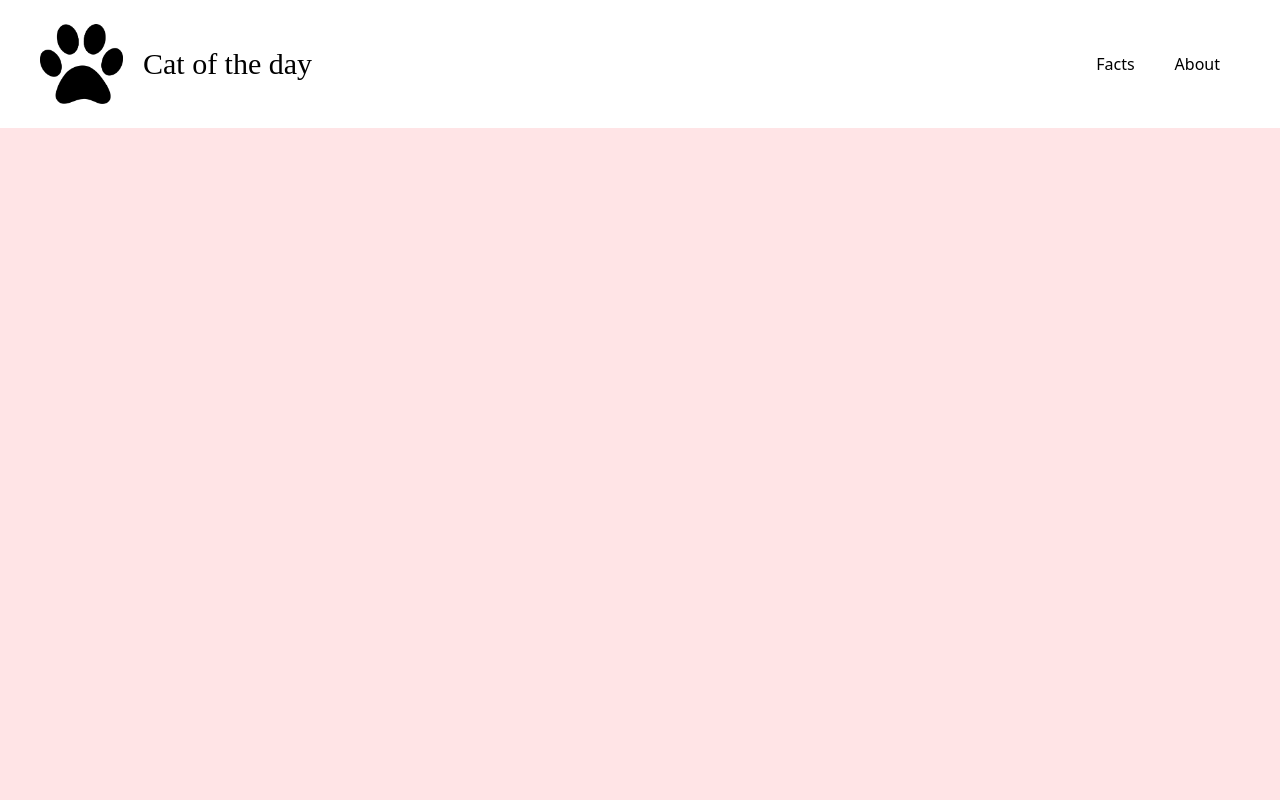
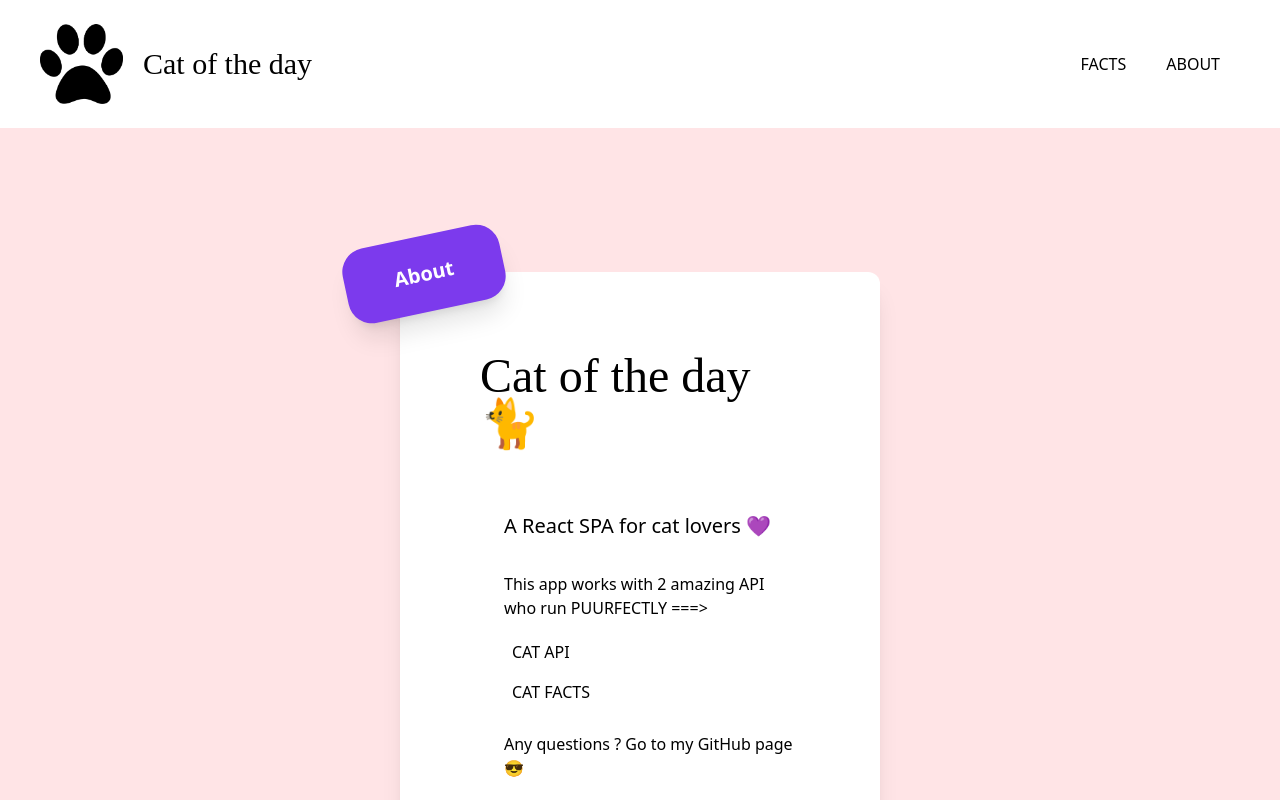
Before and after one commit to DrHyde01/CatOfTheDay--v2, a React (Create React App) app: page /about in a window 1280 px wide. Shown: the top 800 px of the page. Built offline with nearby package versions, Linux system fonts and the light colour scheme; a web font is replaced by a local one.

Commit message:
Add animations

```diff
--- a/package.json
+++ b/package.json
@@ -7,6 +7,7 @@
     "@testing-library/jest-dom": "^5.16.1",
     "@testing-library/react": "^12.1.2",
     "@testing-library/user-event": "^13.5.0",
+    "framer-motion": "^6.2.3",
     "react": "^17.0.2",
     "react-dom": "^17.0.2",
     "react-router-dom": "^6.2.1",
--- a/src/Components/FactCard/index.jsx
+++ b/src/Components/FactCard/index.jsx
@@ -1,5 +1,6 @@
 import { RefreshIcon } from '@heroicons/react/solid'
 import factIllustration from '../../Assets/catbooks.png'
+import { motion } from 'framer-motion'
 
 function NextFact() {
   window.location.reload(false)
@@ -8,7 +9,13 @@ function NextFact() {
 function FactCard({ fact }) {
   return (
     <div className="relative flex flex-col w-full">
-      <div className="flex justify-center items-center p-6 w-1/4  z-20 bg-violet-600 rounded-3xl shadow-xl  -rotate-12 -translate-x-14 translate-y-10">
+      <motion.div
+        initial={{ opacity: 0 }}
+        animate={{ opacity: 1 }}
+        exit={{ opacity: 0 }}
+        transition={{ duration: 1 }}
+      >
+        <div className="relative flex justify-center items-center p-6 w-1/4  z-20 bg-violet-600 rounded-3xl shadow-xl  -rotate-12 -translate-x-14 translate-y-10">
           <p className="font-semibold text-xl text-white">Do you know ?</p>
         </div>
         <img
@@ -16,7 +23,7 @@ function FactCard({ fact }) {
           alt="cat and books"
           className="absolute h-80 right-10 -top-32 -z-1"
         />
-      <div className="flex p-20 justify-center bg-white rounded-xl shadow-xl z-10">
+        <div className="relative flex p-20 justify-center bg-white rounded-xl shadow-xl">
           <p className="text-xl font-extralight">{fact}</p>
         </div>
         <button
@@ -25,6 +32,7 @@ function FactCard({ fact }) {
         >
           <RefreshIcon className=" text-white ease-in-out duration-500 hover:rotate-90" />
         </button>
+      </motion.div>
     </div>
   )
 }
--- a/src/Components/Footer/index.jsx
+++ b/src/Components/Footer/index.jsx
@@ -1,9 +1,15 @@
 import footerIllustration from '../../Assets/catcomputer.png'
 function Footer() {
   return (
-    <div className="flex flex-col items-center p-10 h-auto bg-white">
+    <div className="relative flex flex-col items-center p-5 h-auto z-50 bg-white">
       <h3 className="uppercase mb-4">Pawered by</h3>
       <div className="flex items-center p-2">
+        <a
+          href="https://reactjs.org/"
+          className="mx-3 font-medium  uppercase hover:text-pink-600"
+        >
+          React
+        </a>
         <a
           href="https://thecatapi.com/"
           className="mx-3 font-medium  uppercase hover:text-pink-600"
--- a/src/Components/Header/index.jsx
+++ b/src/Components/Header/index.jsx
@@ -3,7 +3,7 @@ import headerIllustration from '../../Assets/catpaw.png'
 
 function Header() {
   return (
-    <nav className="flex justify-between items-center w-full h-32 py-5 px-10 bg-white">
+    <nav className="relative flex justify-between items-center w-full h-32 py-5 px-10 bg-white z-50">
       <Link to="/" className="flex items-center">
         <img
           src={headerIllustration}
@@ -14,10 +14,16 @@ function Header() {
       </Link>
 
       <div>
-        <Link to="/facts" className="mx-5 hover:text-pink-500">
+        <Link
+          to="/facts"
+          className="mx-5 font-medium uppercase hover:text-pink-500"
+        >
           Facts
         </Link>
-        <Link to="/about" className="mx-5 hover:text-pink-500">
+        <Link
+          to="/about"
+          className="mx-5 font-medium uppercase hover:text-pink-500"
+        >
           About
         </Link>
       </div>
--- a/src/Components/PictureCard/index.jsx
+++ b/src/Components/PictureCard/index.jsx
@@ -1,4 +1,5 @@
 import { RefreshIcon } from '@heroicons/react/solid'
+import { motion } from 'framer-motion'
 
 function NextPicture() {
   window.location.reload(false)
@@ -7,6 +8,12 @@ function NextPicture() {
 function PictureCard({ catPicture }) {
   return (
     <div className="flex flex-col w-1/2">
+      <motion.div
+        initial={{ opacity: 0 }}
+        animate={{ opacity: 1 }}
+        exit={{ opacity: 0 }}
+        transition={{ duration: 1 }}
+      >
         <img
           src={catPicture}
           alt="cat of the day"
@@ -19,6 +26,7 @@ function PictureCard({ catPicture }) {
         >
           <RefreshIcon className=" text-white ease-in-out duration-500 hover:rotate-90" />
         </button>
+      </motion.div>
     </div>
   )
 }
--- a/src/Pages/About/index.jsx
+++ b/src/Pages/About/index.jsx
@@ -1,5 +1,56 @@
+import { motion } from 'framer-motion'
+
 function About() {
-  return <div className="h-screen bg-rose-100"></div>
+  return (
+    <div className="flex justify-center items-center w-full h-screen p-40  bg-rose-100">
+      <div className="relative flex flex-col w-1/2">
+        <motion.div
+          initial={{ opacity: 0 }}
+          animate={{ opacity: 1 }}
+          exit={{ opacity: 0 }}
+          transition={{ duration: 1 }}
+        >
+          <div className="flex justify-center items-center w-1/3 p-6 z-20 bg-violet-600 rounded-3xl shadow-xl  -rotate-12  -translate-x-14 translate-y-10">
+            <p className="font-semibold text-xl text-white">About</p>
+          </div>
+          <div className="flex p-20 justify-start bg-white rounded-xl shadow-xl z-10">
+            <div className="flex flex-col">
+              <h1 className="font-twinkle text-5xl mb-16">Cat of the day 🐈</h1>
+              <div className="flex flex-col ml-6">
+                <h2 className="text-xl mb-8">A React SPA for cat lovers 💜</h2>
+                <p className="font-light mb-3">
+                  This app works with 2 amazing API who run PUURFECTLY ===&gt;{' '}
+                </p>
+                <a
+                  href="https://thecatapi.com/"
+                  className="m-2 font-medium  uppercase hover:text-pink-600"
+                >
+                  Cat API
+                </a>
+                <a
+                  href="https://alexwohlbruck.github.io/cat-facts/"
+                  className="m-2 font-medium uppercase hover:text-pink-600"
+                >
+                  Cat Facts
+                </a>
+
+                <p className="font-light mt-5">
+                  Any questions ? Go to my{' '}
+                  <a
+                    href="https://github.com/DrHyde01"
+                    className="font-medium hover:text-pink-600"
+                  >
+                    GitHub page{' '}
+                  </a>{' '}
+                  😎
+                </p>
+              </div>
+            </div>
+          </div>
+        </motion.div>
+      </div>
+    </div>
+  )
 }
 
 export default About
--- a/src/Pages/Home/index.jsx
+++ b/src/Pages/Home/index.jsx
@@ -5,7 +5,8 @@ function Home() {
   const [catData, setCatData] = useState()
 
   useEffect(() => {
-    fetch(`https://api.thecatapi.com/v1/images/search`).then((response) =>
+    fetch(`https://api.thecatapi.com/v1/images/search?mime_types=jpg`).then(
+      (response) =>
         response
           .json()
           .then((response) => {
@@ -23,7 +24,10 @@ function Home() {
         </h1>
 
         <p className="text-xl font-light ml-6">
-          Your daily source of cats 🐈 🐈‍⬛
+          Your daily source of cats{'  '}
+          <span className="text-4xl">🐈</span>
+          {'  '}
+          <span className="text-4xl">🐈‍⬛</span>
         </p>
       </div>
 
--- a/src/index.jsx
+++ b/src/index.jsx
@@ -7,18 +7,23 @@ import Facts from './Pages/Facts'
 import About from './Pages/About'
 import Header from './Components/Header'
 import Footer from './Components/Footer'
+import { AnimatePresence } from 'framer-motion'
 
 ReactDOM.render(
   <React.StrictMode>
+    <AnimatePresence exitBeforeEnter>
       <Router>
         <Header />
+
         <Routes>
           <Route path="/" element={<Home />} />
           <Route path="/facts" element={<Facts />} />
           <Route path="/about" element={<About />} />
         </Routes>
+
         <Footer />
       </Router>
+    </AnimatePresence>
   </React.StrictMode>,
   document.getElementById('root')
 )
```
Also changed, not shown: 1 other file (tests, documents, lock files or other folders). Lines whose indentation alone changed are shown as unchanged.
